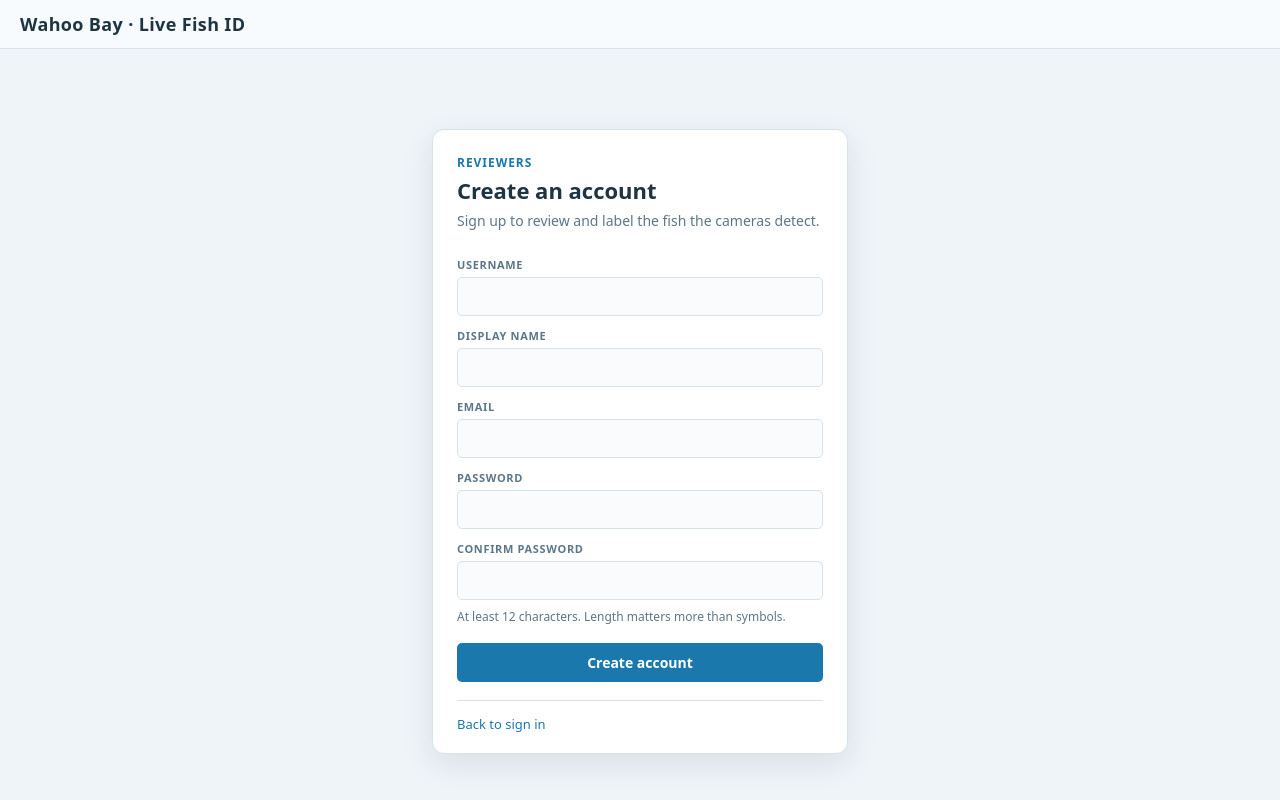
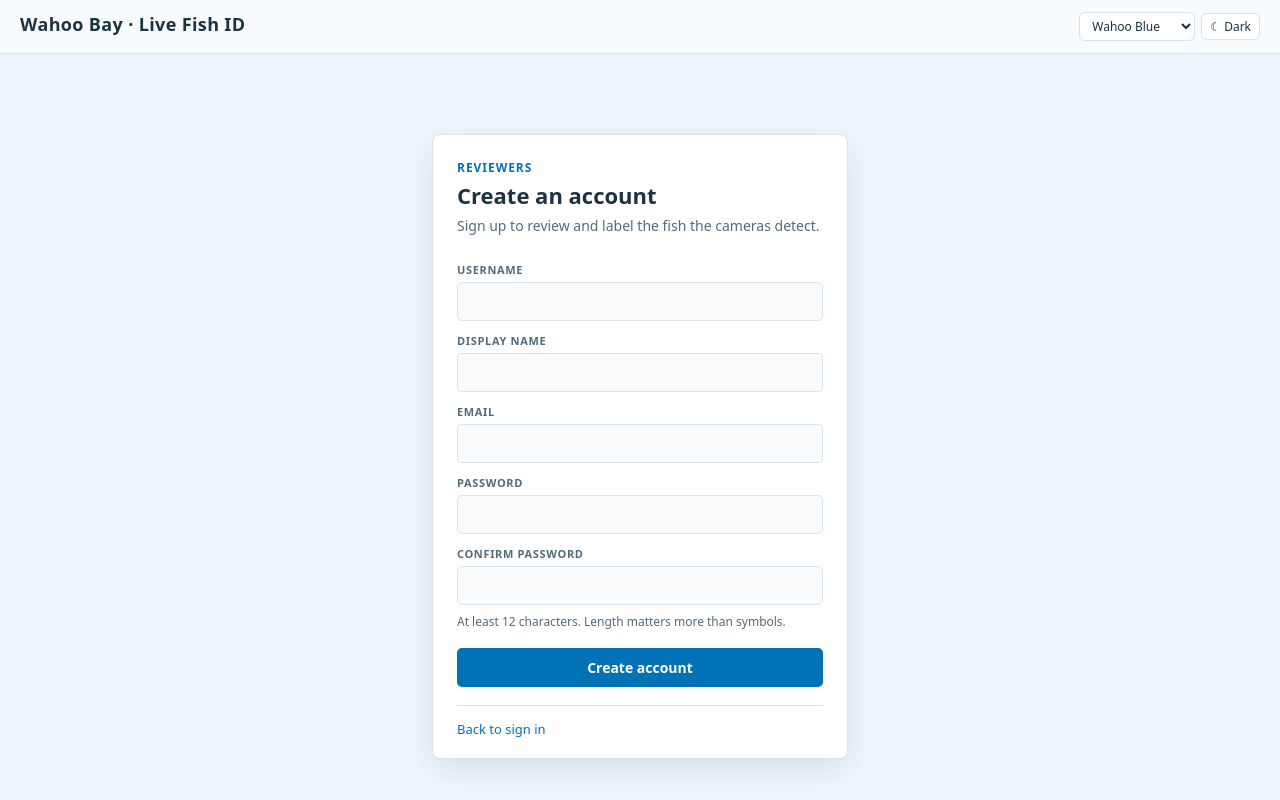
Before and after one commit to wahoobay/ai, a FastAPI app: page /register in a window 1280 px wide. Run offline with FastAPI, Linux system fonts and the light colour scheme; some libraries are stand-ins or nearby versions.

Commit message:
review + sign-in pages: palette picker and light/dark toggle
Four palettes, each light and dark, in theme.css: Wahoo Blue (the logo
blue #0087d6 in light, the dashboard navy in dark), Wahoo Green (the
staff shirt lime #78be20), Reef (lagoon teal with coral) and Sandbar
(sand, driftwood and sea glass). Every text/background pair meets WCAG
AA 4.5:1, checked by tests/test_theme.py from theme.css itself.

theme.js loads in <head> (no flash), applies the choice saved in this
browser (storage guarded; the template's data-palette/data-mode are the
defaults) and builds a palette picker and a light/dark toggle into a slot
in each page's header. review.css and the auth rules read the palette
tokens (dark fallbacks); the one-off .rv-light/.auth-light classes and
the ?theme= switches are retired. Default: Wahoo Blue, light (the look
before this commit). Camera-frame overlay colours are unchanged.

Co-Authored-By: Claude Opus 5.5 (1M context) <noreply@anthropic.com>

```diff
--- a/services/dashboard/app/main.py
+++ b/services/dashboard/app/main.py
@@ -572,6 +572,8 @@ def build_app() -> FastAPI:
             BASE_DIR / "static" / "review-frame.js",
             BASE_DIR / "static" / "review-browse.js",
             BASE_DIR / "templates" / "review.html",
+            BASE_DIR / "static" / "theme.css",
+            BASE_DIR / "static" / "theme.js",
         ):
             try:
                 h.update(str(p.stat().st_mtime_ns).encode())
--- a/services/dashboard/app/static/auth.js
+++ b/services/dashboard/app/static/auth.js
@@ -149,12 +149,3 @@ document.addEventListener("DOMContentLoaded", () => {
   wireForgotForm();
   wireResetForm();
 });
-
-// Preview either auth-page theme on any auth page: ?theme=light or ?theme=dark.
-(() => {
-  const body = document.body;
-  if (!body.classList.contains("auth-page")) return;
-  const theme = new URLSearchParams(window.location.search).get("theme");
-  if (theme === "light") body.classList.add("auth-light");
-  else if (theme === "dark") body.classList.remove("auth-light");
-})();
--- a/services/dashboard/app/static/style.css
+++ b/services/dashboard/app/static/style.css
@@ -1333,28 +1333,28 @@ li.empty { color: var(--muted); font-style: italic; }
 }
 
 /* Auth pages (sign in, create account, forgot/reset password): the
-   dashboard's header bar over one centred panel. Every colour is a variable
-   set on .auth-page, so a theme (e.g. .auth-light below) only swaps values;
-   these defaults are the dashboard's own dark palette. */
+   dashboard's header bar over one centred panel. Every colour is an --auth-*
+   variable reading the palette tokens from theme.css (picked in the header);
+   the fallbacks are the dashboard's own dark palette. */
 .auth-page {
   --auth-bg: var(--bg);
-  --auth-header-bg: transparent;
-  --auth-line: #1f3b4f;
+  --auth-header-bg: var(--header-bg, transparent);
+  --auth-line: var(--line, #1f3b4f);
   --auth-card-bg: var(--panel);
-  --auth-shadow: 0 12px 32px rgba(0, 0, 0, 0.35);
+  --auth-shadow: var(--shadow, 0 12px 32px rgba(0, 0, 0, 0.35));
   --auth-ink: var(--ink);
   --auth-muted: var(--muted);
   --auth-accent: var(--accent);
-  --auth-accent-hover: #7dd3ff;
-  --auth-button-ink: #0b1a24;
-  --auth-input-bg: rgba(0, 0, 0, 0.3);
-  --auth-focus-ring: rgba(79, 193, 255, 0.25);
-  --auth-error-ink: #f87171;
-  --auth-error-bg: rgba(239, 68, 68, 0.10);
-  --auth-error-line: #5c1f1f;
-  --auth-done-ink: var(--good);
-  --auth-done-bg: rgba(122, 239, 161, 0.08);
-  --auth-done-line: #1d4a2e;
+  --auth-accent-hover: var(--accent-hover, #7dd3ff);
+  --auth-button-ink: var(--on-accent, #0b1a24);
+  --auth-input-bg: var(--input-bg, rgba(0, 0, 0, 0.3));
+  --auth-focus-ring: var(--focus-ring, rgba(79, 193, 255, 0.25));
+  --auth-error-ink: var(--error-ink, #f87171);
+  --auth-error-bg: var(--error-bg, rgba(239, 68, 68, 0.10));
+  --auth-error-line: var(--error-line, #5c1f1f);
+  --auth-done-ink: var(--done-ink, var(--good));
+  --auth-done-bg: var(--done-bg, rgba(122, 239, 161, 0.08));
+  --auth-done-line: var(--done-line, #1d4a2e);
   display: flex;
   flex-direction: column;
   min-height: 100vh;
@@ -1447,30 +1447,5 @@ li.empty { color: var(--muted); font-style: italic; }
   font-size: 13px;
   color: var(--auth-muted);
 }
-/* A lighter, softer auth theme: sea-mist page, white card, slate text,
-   ocean-blue accent (white-on-accent and accent-on-white both meet 4.5:1).
-   Drop the auth-light class from the four auth templates to go back to
-   the dark defaults above; ?theme=dark|light previews either (auth.js). */
-.auth-page.auth-light {
-  --auth-bg: #eef4f8;
-  --auth-header-bg: #f8fbfd;
-  --auth-line: #d6e3ec;
-  --auth-card-bg: #ffffff;
-  --auth-shadow: 0 10px 30px rgba(22, 60, 84, 0.10);
-  --auth-ink: #1d3442;
-  --auth-muted: #5d7788;
-  --auth-accent: #1a78ad;
-  --auth-accent-hover: #2489c2;
-  --auth-button-ink: #ffffff;
-  --auth-input-bg: #f9fbfc;
-  --auth-focus-ring: rgba(26, 120, 173, 0.20);
-  --auth-error-ink: #b42318;
-  --auth-error-bg: #fdeceb;
-  --auth-error-line: #f5c2bd;
-  --auth-done-ink: #1e7a4c;
-  --auth-done-bg: #e9f7ef;
-  --auth-done-line: #bfe5cf;
-}
-.auth-page.auth-light .auth-card { border-radius: 12px; }
 #identity-chip { display: flex; gap: 0.5rem; align-items: center; }
 .pending-banner { padding: 0.6rem 1rem; background: #fff4ce; color: #3b3100; }
--- /dev/null
+++ b/services/dashboard/app/static/theme.css
@@ -0,0 +1,251 @@
+/* services/dashboard/app/static/theme.css
+   Colour palettes for the review and sign-in pages: four palettes, each with
+   a light and a dark version, chosen in the header (theme.js) and remembered
+   in the browser. Each block sets the same tokens; review.css and the auth
+   rules in style.css read them. Every text/background pair meets WCAG AA
+   4.5:1 (tests/test_theme.py checks). The main dashboard doesn't load this. */
+
+:root[data-mode="light"] { color-scheme: light; }
+:root[data-mode="dark"] { color-scheme: dark; }
+
+/* Wahoo Blue, light */
+:root[data-palette="blue"][data-mode="light"] {
+  --bg: #eef5fa;
+  --panel: #ffffff;
+  --header-bg: #f8fbfd;
+  --ink: #1c3342;
+  --muted: #526b7c;
+  --accent: #0072b5;
+  --accent-hover: #005f96;
+  --on-accent: #ffffff;
+  --good: #1e7a4c;
+  --on-good: #ffffff;
+  --warn: #a8570a;
+  --line: #d4e3ee;
+  --note-bg: #e6f2fa;
+  --banner-bg: #fff1e0;
+  --banner-ink: #7a3e00;
+  --bad-ink: #b42318;
+  --shadow: 0 10px 30px rgba(22, 60, 84, 0.10);
+  --focus-ring: rgba(0, 135, 214, 0.25);
+  --error-ink: #b42318;
+  --error-bg: #fdeceb;
+  --error-line: #f5c2bd;
+  --done-ink: #1e7a4c;
+  --done-bg: #e9f7ef;
+  --done-line: #bfe5cf;
+  --input-bg: #f9fbfd;
+}
+
+/* Wahoo Blue, dark */
+:root[data-palette="blue"][data-mode="dark"] {
+  --bg: #0b1a24;
+  --panel: #11283a;
+  --header-bg: #0e2130;
+  --ink: #e8f1f8;
+  --muted: #8aa3b5;
+  --accent: #4fc1ff;
+  --accent-hover: #7dd3ff;
+  --on-accent: #062033;
+  --good: #7aefa1;
+  --on-good: #062a14;
+  --warn: #ffb457;
+  --line: #1f3b4f;
+  --note-bg: #173049;
+  --banner-bg: #5a2a14;
+  --banner-ink: #ffe2cf;
+  --bad-ink: #ff9a9a;
+  --shadow: 0 12px 32px rgba(0, 0, 0, 0.35);
+  --focus-ring: rgba(79, 193, 255, 0.25);
+  --error-ink: #f87171;
+  --error-bg: #2a1a20;
+  --error-line: #5c1f1f;
+  --done-ink: #7aefa1;
+  --done-bg: #143228;
+  --done-line: #1d4a2e;
+  --input-bg: #0c1c29;
+}
+
+/* Wahoo Green, light */
+:root[data-palette="green"][data-mode="light"] {
+  --bg: #f1f7ea;
+  --panel: #ffffff;
+  --header-bg: #f8fbf3;
+  --ink: #1f2e17;
+  --muted: #56684b;
+  --accent: #3d7512;
+  --accent-hover: #325f0f;
+  --on-accent: #ffffff;
+  --good: #26733f;
+  --on-good: #ffffff;
+  --warn: #935500;
+  --line: #d9e8c9;
+  --note-bg: #eef6e3;
+  --banner-bg: #fff3dc;
+  --banner-ink: #6f4200;
+  --bad-ink: #b42318;
+  --shadow: 0 10px 30px rgba(40, 70, 20, 0.10);
+  --focus-ring: rgba(120, 190, 32, 0.35);
+  --error-ink: #b42318;
+  --error-bg: #fdeceb;
+  --error-line: #f5c2bd;
+  --done-ink: #26733f;
+  --done-bg: #eaf6e5;
+  --done-line: #c3e3b5;
+  --input-bg: #fbfdf8;
+}
+
+/* Wahoo Green, dark */
+:root[data-palette="green"][data-mode="dark"] {
+  --bg: #0f1a0c;
+  --panel: #172714;
+  --header-bg: #13210f;
+  --ink: #eaf5e0;
+  --muted: #9db38e;
+  --accent: #8fd14f;
+  --accent-hover: #a6de6f;
+  --on-accent: #13210a;
+  --good: #7ee0a0;
+  --on-good: #0b2414;
+  --warn: #ffbe5c;
+  --line: #2a4222;
+  --note-bg: #1f3519;
+  --banner-bg: #4a2e0f;
+  --banner-ink: #ffe6c4;
+  --bad-ink: #ff9a9a;
+  --shadow: 0 12px 32px rgba(0, 0, 0, 0.40);
+  --focus-ring: rgba(143, 209, 79, 0.30);
+  --error-ink: #ff8a80;
+  --error-bg: #2d1714;
+  --error-line: #5c2420;
+  --done-ink: #8fe3a9;
+  --done-bg: #183020;
+  --done-line: #2b5236;
+  --input-bg: #0d170a;
+}
+
+/* Reef, light */
+:root[data-palette="reef"][data-mode="light"] {
+  --bg: #eaf7f7;
+  --panel: #ffffff;
+  --header-bg: #f5fbfb;
+  --ink: #10343a;
+  --muted: #4d6b70;
+  --accent: #007479;
+  --accent-hover: #005e62;
+  --on-accent: #ffffff;
+  --good: #1d7a5a;
+  --on-good: #ffffff;
+  --warn: #b8431f;
+  --line: #cfe8e8;
+  --note-bg: #e2f3f3;
+  --banner-bg: #ffeee8;
+  --banner-ink: #8a2d12;
+  --bad-ink: #b4232e;
+  --shadow: 0 10px 30px rgba(10, 70, 80, 0.10);
+  --focus-ring: rgba(0, 150, 155, 0.25);
+  --error-ink: #b4232e;
+  --error-bg: #fdecec;
+  --error-line: #f4c3c3;
+  --done-ink: #1d7a5a;
+  --done-bg: #e6f5ef;
+  --done-line: #bde3d3;
+  --input-bg: #f7fcfc;
+}
+
+/* Reef, dark */
+:root[data-palette="reef"][data-mode="dark"] {
+  --bg: #04232a;
+  --panel: #0a3139;
+  --header-bg: #062a31;
+  --ink: #e2f6f5;
+  --muted: #8ab5b8;
+  --accent: #3fd0c9;
+  --accent-hover: #6fe0da;
+  --on-accent: #042428;
+  --good: #7be3b0;
+  --on-good: #06281a;
+  --warn: #ff8f73;
+  --line: #164a52;
+  --note-bg: #0f3f47;
+  --banner-bg: #4d1f14;
+  --banner-ink: #ffd9cc;
+  --bad-ink: #ff9a9a;
+  --shadow: 0 12px 32px rgba(0, 0, 0, 0.40);
+  --focus-ring: rgba(63, 208, 201, 0.28);
+  --error-ink: #ff8a80;
+  --error-bg: #2e1a1c;
+  --error-line: #5c2a2a;
+  --done-ink: #7be3b0;
+  --done-bg: #0e3a32;
+  --done-line: #1f5c4c;
+  --input-bg: #031d23;
+}
+
+/* Sandbar, light */
+:root[data-palette="sand"][data-mode="light"] {
+  --bg: #f6efe2;
+  --panel: #fffaf1;
+  --header-bg: #fbf5ea;
+  --ink: #3a2f22;
+  --muted: #6b5d4b;
+  --accent: #2a7369;
+  --accent-hover: #225e56;
+  --on-accent: #ffffff;
+  --good: #3d7a3a;
+  --on-good: #ffffff;
+  --warn: #9a4f0e;
+  --line: #e6d9c3;
+  --note-bg: #f1e8d8;
+  --banner-bg: #fff0dc;
+  --banner-ink: #6f3d00;
+  --bad-ink: #a8322a;
+  --shadow: 0 10px 30px rgba(90, 60, 20, 0.10);
+  --focus-ring: rgba(44, 122, 112, 0.25);
+  --error-ink: #a8322a;
+  --error-bg: #fbe9e4;
+  --error-line: #eec6bb;
+  --done-ink: #3d7a3a;
+  --done-bg: #edf4e4;
+  --done-line: #cfe0bd;
+  --input-bg: #fffdf8;
+}
+
+/* Sandbar, dark */
+:root[data-palette="sand"][data-mode="dark"] {
+  --bg: #1c1813;
+  --panel: #28221a;
+  --header-bg: #221d16;
+  --ink: #f3e9d8;
+  --muted: #b5a58c;
+  --accent: #e0bb7a;
+  --accent-hover: #ecca8f;
+  --on-accent: #2a1f10;
+  --good: #9fd49a;
+  --on-good: #172a14;
+  --warn: #f0a35e;
+  --line: #3d3426;
+  --note-bg: #332b20;
+  --banner-bg: #4d2e12;
+  --banner-ink: #ffe4c2;
+  --bad-ink: #ff9e8f;
+  --shadow: 0 12px 32px rgba(0, 0, 0, 0.45);
+  --focus-ring: rgba(224, 187, 122, 0.28);
+  --error-ink: #ff9e8f;
+  --error-bg: #33201b;
+  --error-line: #5c342b;
+  --done-ink: #9fd49a;
+  --done-bg: #22301d;
+  --done-line: #3a5232;
+  --input-bg: #1a1611;
+}
+
+/* The palette picker and light/dark toggle in each page's header. */
+.theme-controls { display: flex; gap: 6px; align-items: center; }
+.theme-controls select, .theme-controls button {
+  font: inherit; font-size: 12px; padding: 4px 8px; border-radius: 6px; cursor: pointer;
+  color: var(--ink); background: var(--panel); border: 1px solid var(--line);
+}
+.theme-controls select:focus-visible, .theme-controls button:focus-visible {
+  outline: none; border-color: var(--accent); box-shadow: 0 0 0 3px var(--focus-ring);
+}
--- /dev/null
+++ b/services/dashboard/app/static/theme.js
@@ -0,0 +1,86 @@
+// services/dashboard/app/static/theme.js
+// Colour palettes for the review and sign-in pages (theme.css): four
+// palettes, each light and dark, chosen with a picker and a toggle in the
+// page header and remembered in this browser. Loaded in <head>, not deferred,
+// so the saved choice is on <html> before the page is first drawn. The
+// template's own data-palette/data-mode attributes are the defaults, so the
+// page still has a complete theme if this script never runs.
+"use strict";
+
+(() => {
+  const PALETTES = [["blue", "Wahoo Blue"], ["green", "Wahoo Green"], ["reef", "Reef"],
+    ["sand", "Sandbar"]];
+  const KEY = { palette: "wb.palette", mode: "wb.mode" };
+  const root = document.documentElement;
+  // Storage can be blocked (private windows, strict settings): every access is
+  // guarded, and a choice made on this page still sticks here via `memory`.
+  const memory = {};
+  function read(key) {
+    if (key in memory) return memory[key];
+    try {
+      return window.localStorage.getItem(key);
+    } catch (err) {
+      return null;
+    }
+  }
+  function write(key, value) {
+    memory[key] = value;
+    try {
+      window.localStorage.setItem(key, value);
+    } catch (err) {
+      /* storage blocked: the choice lasts for this page only */
+    }
+  }
+  const isPalette = (id) => PALETTES.some(([known]) => known === id);
+  const isMode = (m) => m === "light" || m === "dark";
+
+  function apply(palette, mode) {
+    root.dataset.palette = palette;
+    root.dataset.mode = mode;
+  }
+
+  const savedPalette = read(KEY.palette);
+  const savedMode = read(KEY.mode);
+  apply(isPalette(savedPalette) ? savedPalette : (root.dataset.palette || "blue"),
+    isMode(savedMode) ? savedMode : (root.dataset.mode || "light"));
+
+  function buildControls() {
+    const slot = document.getElementById("theme-controls");
+    if (!slot) return;
+    const picker = document.createElement("select");
+    picker.setAttribute("aria-label", "Colour palette");
+    for (const [id, name] of PALETTES) {
+      const option = document.createElement("option");
+      option.value = id;
+      option.textContent = name;
+      picker.append(option);
+    }
+    picker.value = root.dataset.palette;
+    picker.addEventListener("change", () => {
+      write(KEY.palette, picker.value);
+      apply(picker.value, root.dataset.mode);
+    });
+
+    const toggle = document.createElement("button");
+    toggle.type = "button";
+    const label = () => {
+      const dark = root.dataset.mode === "dark";
+      toggle.textContent = dark ? "☀ Light" : "☾ Dark";
+      toggle.setAttribute("aria-label", dark ? "Switch to light mode" : "Switch to dark mode");
+    };
+    toggle.addEventListener("click", () => {
+      const mode = root.dataset.mode === "dark" ? "light" : "dark";
+      write(KEY.mode, mode);
+      apply(root.dataset.palette, mode);
+      label();
+    });
+    label();
+    slot.replaceChildren(picker, toggle);
+  }
+
+  if (document.readyState === "loading") {
+    document.addEventListener("DOMContentLoaded", buildControls);
+  } else {
+    buildControls();
+  }
+})();
--- a/services/dashboard/app/templates/register.html
+++ b/services/dashboard/app/templates/register.html
@@ -1,14 +1,17 @@
 <!doctype html>
-<html lang="en">
+<html lang="en" data-palette="blue" data-mode="light">
 <head>
   <meta charset="utf-8">
   <meta name="viewport" content="width=device-width, initial-scale=1, viewport-fit=cover">
   <title>Create an account — Wahoo Bay</title>
   <link rel="stylesheet" href="/static/style.css?v={{ asset_version }}">
+  <link rel="stylesheet" href="/static/theme.css?v={{ asset_version }}">
+  <script src="/static/theme.js?v={{ asset_version }}"></script>
 </head>
-<body class="auth-page auth-light">
+<body class="auth-page">
   <header class="auth-top">
     <h1><a href="/">Wahoo Bay · Live Fish ID</a></h1>
+    <div id="theme-controls" class="theme-controls"></div>
   </header>
   <main class="auth-card">
     <p class="auth-eyebrow">Reviewers</p>
```
Also changed, not shown: services/dashboard/app/static/review-core.js (+0 -7 lines), services/dashboard/app/static/review.css (+11 -32 lines), services/dashboard/app/templates/forgot_password.html (+5 -2 lines), services/dashboard/app/templates/login.html (+5 -2 lines), services/dashboard/app/templates/reset_password.html (+5 -2 lines), services/dashboard/app/templates/review.html (+5 -2 lines), tests/test_auth_pages_style.py (+0 -23 lines), tests/test_review_page.py (+1 -20 lines), tests/test_theme.py (added, +93 -0 lines).
